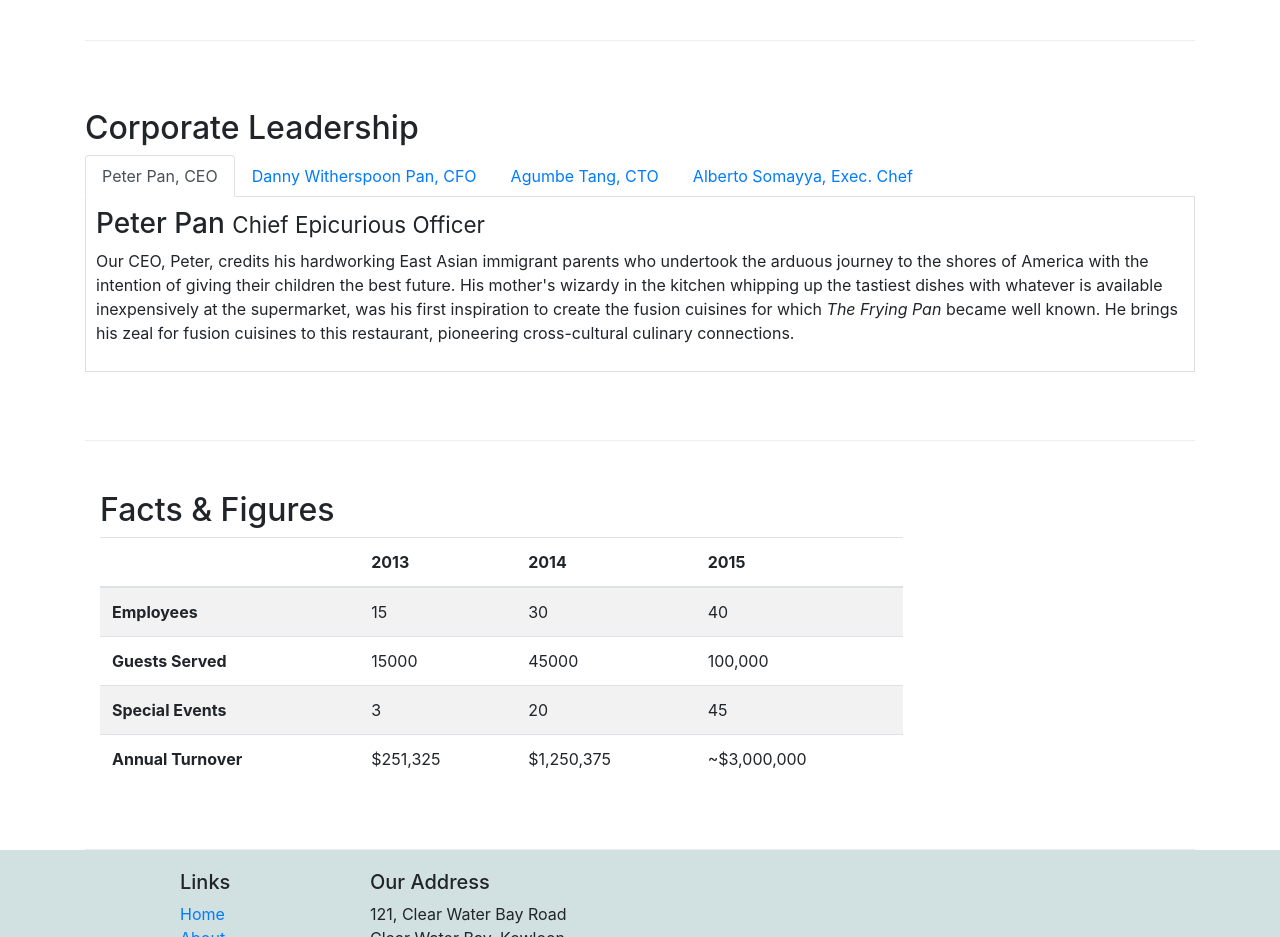
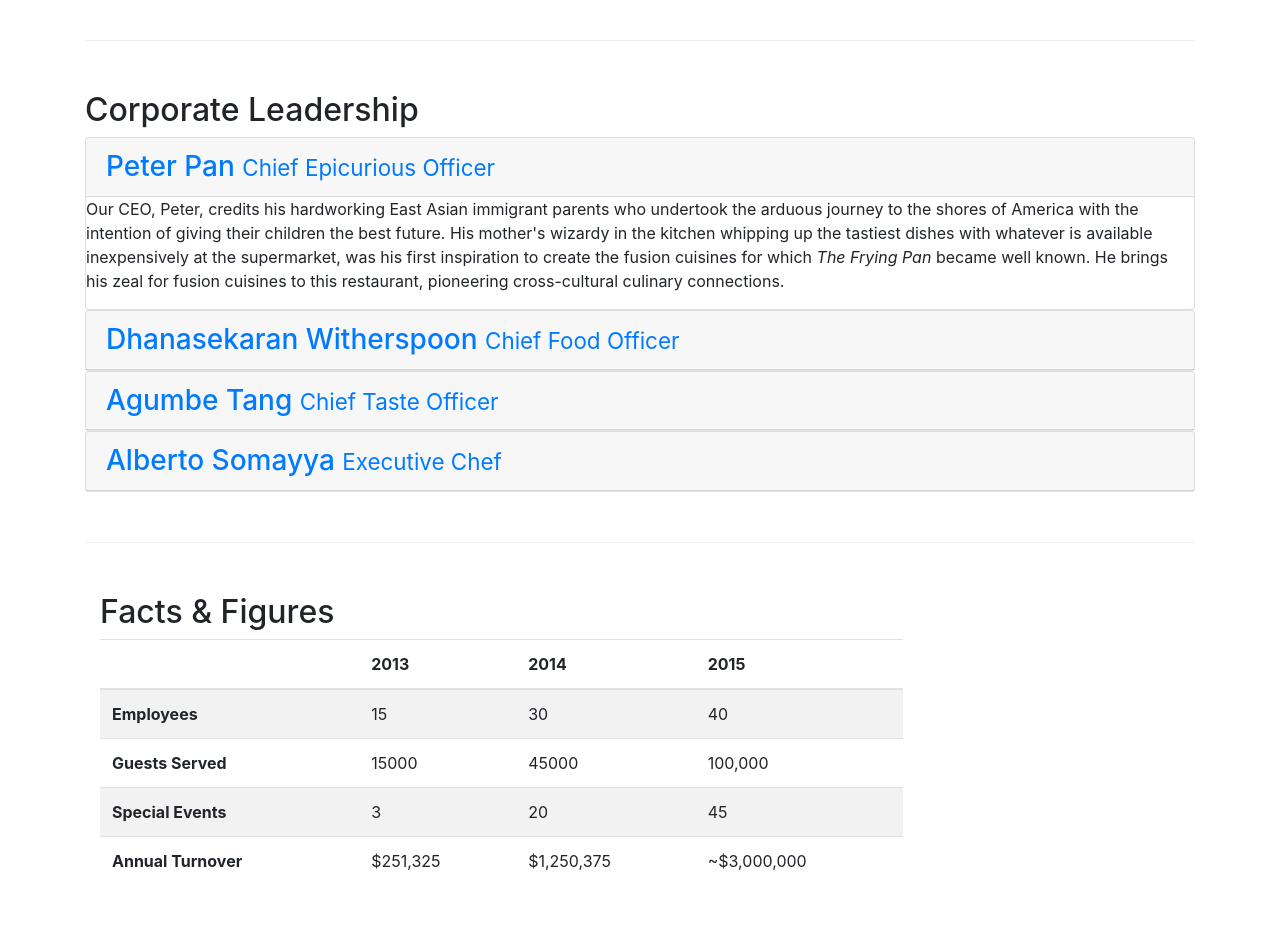
Before and after one commit to sgaikwad2410/bootstrap-practice, a website: page aboutus.html in a window 1280 px wide. Shown: the part 900-1837 px from the top of the page. Drawn offline with nearby package versions, Linux system fonts and the light colour scheme.

Commit message:
accordion behaviour

```diff
--- a/aboutus.html
+++ b/aboutus.html
@@ -102,7 +102,10 @@
         <div class="row row-content align-items-center">
             <div>
                 <h2>Corporate Leadership</h2>
-                <ul class="nav nav-tabs">
+                <!--
+                This is Tab navigation implementation code
+                commented code is taking care of this
+                	<ul class="nav nav-tabs">
 					<li class="nav-item"><a class="nav-link active" href="#peter"
 						role="tab" data-toggle="tab">Peter Pan, CEO</a></li>
 					<li class="nav-item"><a class="nav-link" href="#danny"
@@ -111,24 +114,57 @@
 						role="tab" data-toggle="tab">Agumbe Tang, CTO</a></li>
 					<li class="nav-item"><a class="nav-link" href="#alberto"
 						role="tab" data-toggle="tab">Alberto Somayya, Exec. Chef</a></li>
-				</ul>
-			<div class="tab-content">
-				<div role="tabpanel" class="tab-pane fade show active" id="peter">
-                	<h3>Peter Pan <small>Chief Epicurious Officer</small></h3>
-               		<p class="hidden-xs-down">Our CEO, Peter, credits his hardworking East Asian immigrant parents who undertook the arduous journey to the shores of America with the intention of giving their children the best future. His mother's wizardy in the kitchen whipping up the tastiest dishes with whatever is available inexpensively at the supermarket, was his first inspiration to create the fusion cuisines for which <em>The Frying Pan</em> became well known. He brings his zeal for fusion cuisines to this restaurant, pioneering cross-cultural culinary connections.</p>
+				</ul> -->
+
+
+			<!-- <div class="tab-content"> -->
+			<div id="accordion" role="tablist">
+				<div class="card">
+				<div class="card-header" role="tab" id="peterhead">
+				<h3 class="mb-0"><a data-toggle="collapse" data-parent="#accordion" href="#peter">Peter Pan <small>Chief Epicurious Officer</small></a></h3>
 				</div>
-               <div role="tabpanel" class="tab-pane fade" id="danny">
-                	<h3>Dhanasekaran Witherspoon <small>Chief Food Officer</small></h3>
+				<!-- <div role="tabpanel" class="tab-pane fade show active" id="peter"> -->
+				<div role="tabpanel" class="collapse show" id="peter">
+				<div class="card-block">
+                 <p class="hidden-xs-down">Our CEO, Peter, credits his hardworking East Asian immigrant parents who undertook the arduous journey to the shores of America with the intention of giving their children the best future. His mother's wizardy in the kitchen whipping up the tastiest dishes with whatever is available inexpensively at the supermarket, was his first inspiration to create the fusion cuisines for which <em>The Frying Pan</em> became well known. He brings his zeal for fusion cuisines to this restaurant, pioneering cross-cultural culinary connections.</p>
+				</div>
+				</div>
+				</div>
+
+				<div class="card">
+				<div class="card-header" role="tab" id="dannyhead">
+				<h3 class="mb-0"><a class="collapsed" data-toggle="collapse" data-parent="#accordion" href="#danny">Dhanasekaran Witherspoon <small>Chief Food Officer</small></a></h3>
+				</div>
+               <!-- <div role="tabpanel" class="tab-pane fade" id="danny"> -->
+               <div role="tabpanel" class="collapse" id="danny">
+                	<div class="card-block">
                 	<p class="hidden-xs-down">Our CFO, Danny, as he is affectionately referred to by his colleagues, comes from a long established family tradition in farming and produce. His experiences growing up on a farm in the Australian outback gave him great appreciation for varieties of food sources. As he puts it in his own words, <em>Everything that runs, wins, and everything that stays, pays!</em></p>
+               		</div>
+               </div>
                </div>
 
-               <div role="tabpanel" class="tab-pane fade" id="agumbe">
-               	 	<h3>Agumbe Tang <small>Chief Taste Officer</small></h3>
+               <div class="card">
+               <div class="card-header" role="tab" id="agumbehead">
+               <h3 class="mb-0"><a class="collapsed" data-toggle="collapse" data-parent="#accordion" href="#agumbe">Agumbe Tang <small>Chief Taste Officer</small></a></h3>
+               </div>
+               <!-- <div role="tabpanel" class="tab-pane fade" id="agumbe"> -->
+               <div role="tabpanel" class="collapse" id="agumbe">
+               	 	<div class="card-block">
                 	<p class="hidden-xs-down">Blessed with the most discerning gustatory sense, Agumbe, our CTO, personally ensures that every dish that we serve meets his exacting tastes. Our chefs dread the tongue lashing that ensues if their dish does not meet his exacting standards. He lives by his motto, <em>You click only if you survive my lick.</em></p>
+              		</div>
                </div>
-               <div role="tabpanel" class="tab-pane fade" id="alberto">
-               		 <h3>Alberto Somayya <small>Executive Chef</small></h3>
+               </div>
+
+                <div class="card">
+                <div class="card-header" role="tab" id="albertohead">
+                <h3 class="mb-0"><a class="collapsed" data-toggle="collapse" data-parent="#accordion" href="#alberto">Alberto Somayya <small>Executive Chef</small></a></h3>
+                </div>
+               <!-- <div role="tabpanel" class="tab-pane fade" id="alberto"> -->
+               <div role="tabpanel" class="collapse" id="alberto">
+               		<div class="card-block">
                		 <p class="hidden-xs-down">Award winning three-star Michelin chef with wide International experience having worked closely with whos-who in the culinary world, he specializes in creating mouthwatering Indo-Italian fusion experiences. He says, <em>Put together the cuisines from the two craziest cultures, and you get a winning hit! Amma Mia!</em></p>
+            		</div>
+            	</div>
             	</div>
             </div>
             </div>
```
